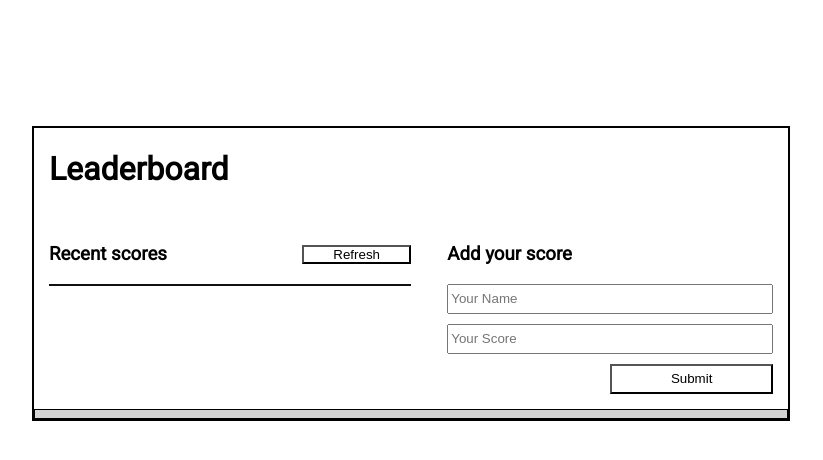
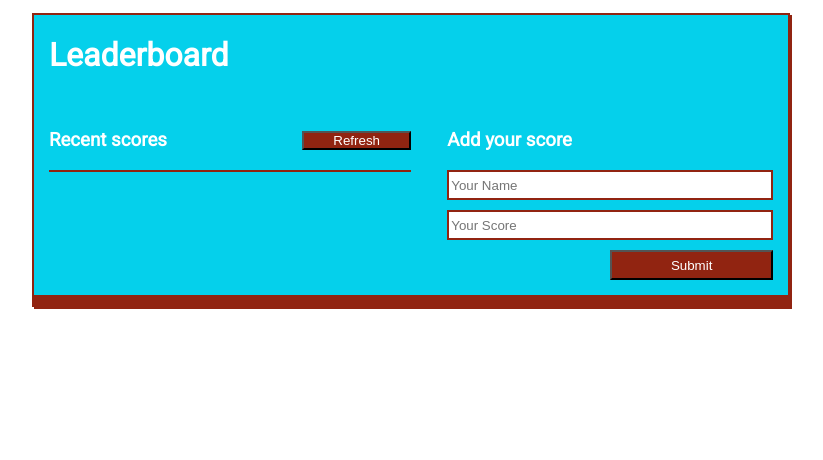
Before and after one commit to gracekabaghe/leaderboard, a website built with webpack: page src/index.html in a window 1280 px wide. Shown: the whole page, without its empty margins (229-1052 px from the left). Built offline with nearby package versions, Linux system fonts and the light colour scheme; no server answers.

Commit message:
Implemented styling

```diff
--- a/src/style.css
+++ b/src/style.css
@@ -9,8 +9,10 @@
 .main-container {
   margin: auto;
   width: 100%;
-  border: 2px solid black;
+  border: 2px solid #912411;
   font-family: 'Roboto', sans-serif;
+  color: #fff;
+  background-color: #05d0eb;
 }
 
 h1 {
@@ -39,20 +41,22 @@ h1 {
 }
 
 .score-elements {
-  background-color: #d3d3d3;
+  background-color: #912411;
 }
 
 .score-details {
-  border: 1px solid #111;
+  border: 1px solid #912411;
 }
 
 .input-field {
   margin-bottom: 10px;
+  border: 2px solid #912411;
 }
 
 .refresh-button {
   padding: 0;
-  background-color: #fff;
+  background-color: #912411;
+  color: #fff;
   width: 30%;
   height: 10%;
   align-self: center;
@@ -63,9 +67,7 @@ h1 {
   position: absolute;
   width: 100%;
   height: 10px;
-  border: black 1px solid;
   bottom: 0;
-  background-color: #d3d3d3;
 }
 
 #submit {
@@ -73,13 +75,16 @@ h1 {
   height: 30px;
   margin-left: 25%;
   cursor: pointer;
+  background-color: #912411;
+  color: #fff;
 }
 
 @media screen and (min-width: 768px) {
   .main-container {
     position: relative;
-    margin-top: 10%;
+    margin-top: 1%;
     width: 60%;
+    box-shadow: 2px 2px #912411;
   }
 
   .container {
@@ -110,7 +115,13 @@ h1 {
 
   form #submit {
     width: 50%;
-    background-color: #fff;
+    background-color: #912411;
+    color: #fff;
     margin-left: 50%;
   }
+
+  .footer {
+    border: #912411 1px solid;
+    background-color: #912411;
+  }
 }
```
